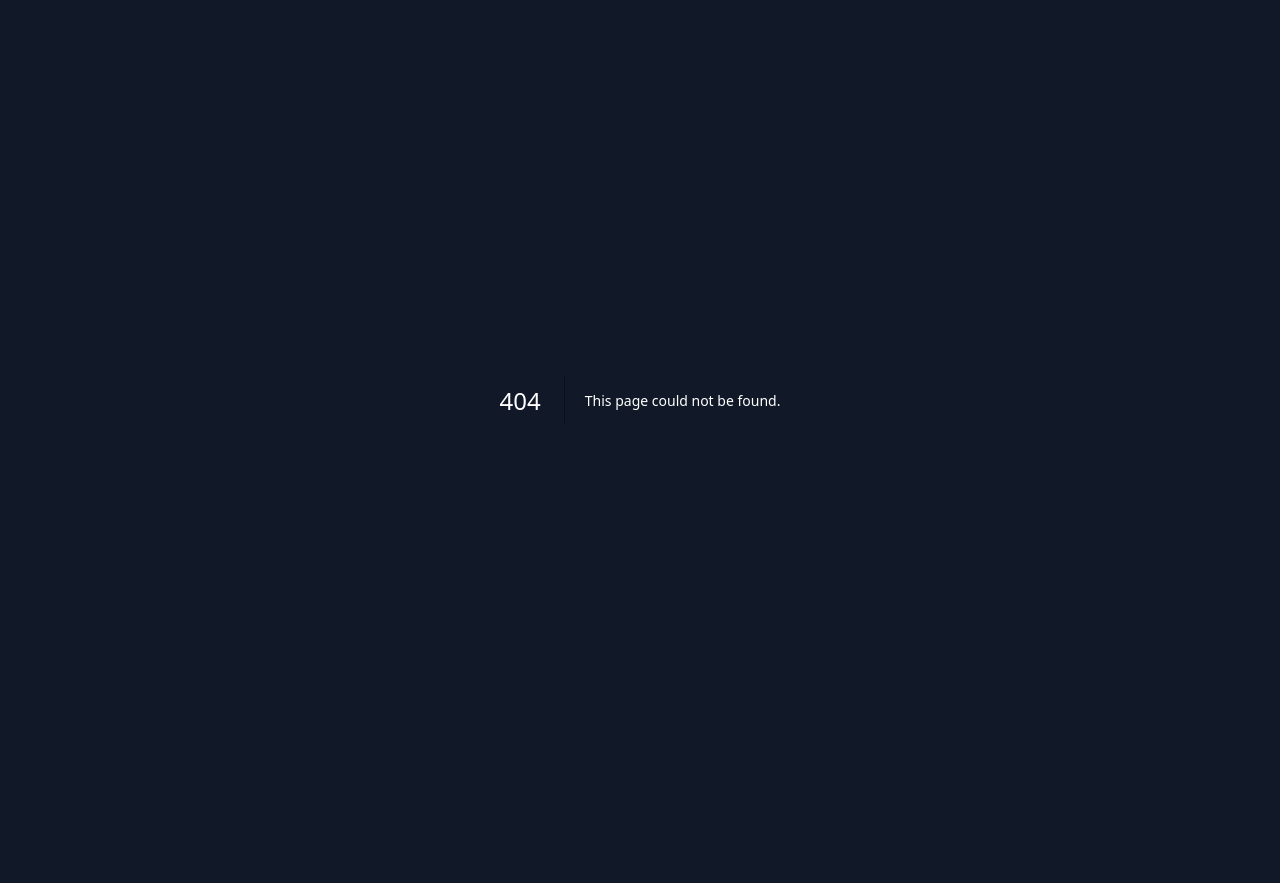
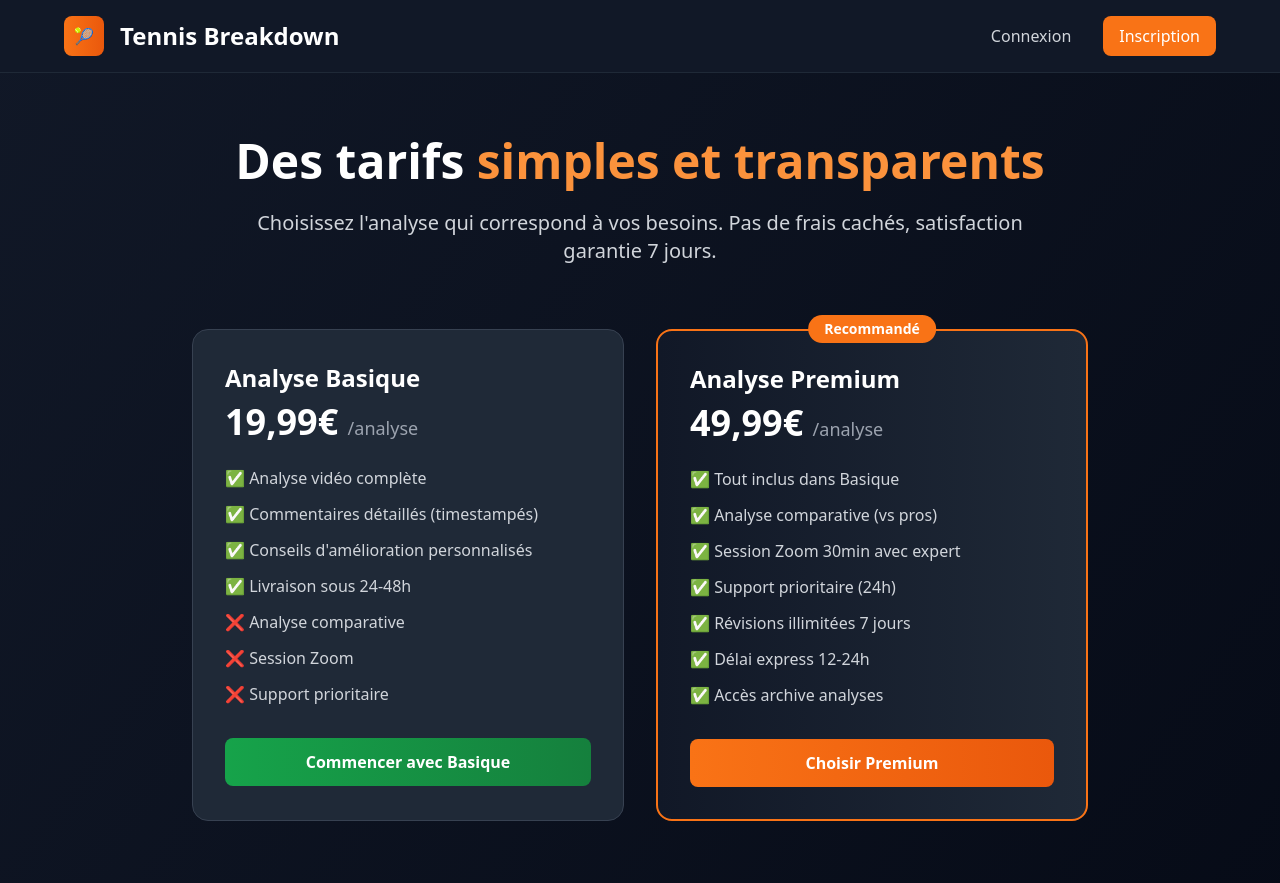
Before and after one commit to sarfaoui4/breakdown-tennis-for-openclaw, a Next.js app: page /pricing in a window 1280 px wide. Before the commit this address had no page. Shown: the top 883 px of the page. Before the commit the page ends 800 px from the top, so only its background shows below. Built offline with nearby package versions, Linux system fonts and the light colour scheme.

Commit message:
feat: add pricing page with basic/premium plans

```diff
--- /dev/null
+++ b/app/pricing/page.tsx
@@ -0,0 +1,150 @@
+'use client'
+
+import { useState } from 'react'
+import { toast, Toaster } from 'sonner'
+
+export default function PricingPage() {
+  const [selectedPlan, setSelectedPlan] = useState<'basic' | 'premium' | null>(null)
+
+  const handleChoosePlan = async (plan: 'basic' | 'premium') => {
+    setSelectedPlan(plan)
+    // Rediriger vers l'inscription avec le plan en paramètre
+    window.location.href = `/auth/register?plan=${plan}`
+  }
+
+  return (
+    <div className="min-h-screen bg-gradient-to-br from-gray-900 to-gray-950 text-white">
+      <Toaster position="top-center" richColors />
+
+      {/* Navigation */}
+      <nav className="bg-gray-900 border-b border-gray-800 px-6 py-4">
+        <div className="max-w-6xl mx-auto flex items-center justify-between">
+          <div className="flex items-center gap-4">
+            <div className="bg-gradient-to-r from-orange-500 to-orange-600 w-10 h-10 rounded-lg flex items-center justify-center">
+              <span className="font-bold">🎾</span>
+            </div>
+            <h1 className="text-2xl font-bold">Tennis Breakdown</h1>
+          </div>
+          <div className="flex gap-4">
+            <a href="/auth/login" className="px-4 py-2 text-gray-300 hover:text-white transition-colors">
+              Connexion
+            </a>
+            <a href="/auth/register" className="px-4 py-2 bg-orange-500 text-white hover:bg-orange-600 rounded-lg font-medium transition-colors">
+              Inscription
+            </a>
+          </div>
+        </div>
+      </nav>
+
+      {/* Main */}
+      <main className="max-w-6xl mx-auto px-6 py-16">
+        <div className="text-center mb-16">
+          <h1 className="text-5xl font-bold mb-6">
+            Des tarifs <span className="text-orange-400">simples et transparents</span>
+          </h1>
+          <p className="text-xl text-gray-300 max-w-3xl mx-auto">
+            Choisissez l'analyse qui correspond à vos besoins. Pas de frais cachés, satisfaction garantie 7 jours.
+          </p>
+        </div>
+
+        {/* Pricing Cards */}
+        <div className="grid grid-cols-1 md:grid-cols-2 gap-8 max-w-4xl mx-auto">
+          {/* Basic Plan */}
+          <div className="bg-gray-800 border border-gray-700 rounded-2xl p-8">
+            <h3 className="text-2xl font-bold mb-2">Analyse Basique</h3>
+            <div className="text-4xl font-bold mb-6">
+              19,99€ <span className="text-lg font-normal text-gray-400">/analyse</span>
+            </div>
+            <ul className="space-y-3 text-gray-300 mb-8">
+              <li>✅ Analyse vidéo complète</li>
+              <li>✅ Commentaires détaillés (timestampés)</li>
+              <li>✅ Conseils d'amélioration personnalisés</li>
+              <li>✅ Livraison sous 24-48h</li>
+              <li>❌ Analyse comparative</li>
+              <li>❌ Session Zoom</li>
+              <li>❌ Support prioritaire</li>
+            </ul>
+            <button
+              onClick={() => handleChoosePlan('basic')}
+              className="w-full py-3 bg-gradient-to-r from-green-600 to-green-700 hover:from-green-700 hover:to-green-800 rounded-lg font-semibold transition-all"
+            >
+              Commencer avec Basique
+            </button>
+          </div>
+
+          {/* Premium Plan */}
+          <div className="bg-gradient-to-r from-gray-900 to-gray-800 border-2 border-orange-500 rounded-2xl p-8 relative">
+            <div className="absolute -top-4 left-1/2 transform -translate-x-1/2 px-4 py-1 bg-orange-500 rounded-full text-sm font-bold">
+              Recommandé
+            </div>
+            <h3 className="text-2xl font-bold mb-2">Analyse Premium</h3>
+            <div className="text-4xl font-bold mb-6">
+              49,99€ <span className="text-lg font-normal text-gray-400">/analyse</span>
+            </div>
+            <ul className="space-y-3 text-gray-300 mb-8">
+              <li>✅ Tout inclus dans Basique</li>
+              <li>✅ Analyse comparative (vs pros)</li>
+              <li>✅ Session Zoom 30min avec expert</li>
+              <li>✅ Support prioritaire (24h)</li>
+              <li>✅ Révisions illimitées 7 jours</li>
+              <li>✅ Délai express 12-24h</li>
+              <li>✅ Accès archive analyses</li>
+            </ul>
+            <button
+              onClick={() => handleChoosePlan('premium')}
+              className="w-full py-3 bg-gradient-to-r from-orange-500 to-orange-600 hover:from-orange-600 hover:to-orange-700 rounded-lg font-semibold transition-all"
+            >
+              Choisir Premium
+            </button>
+          </div>
+        </div>
+
+        {/* Guarantee & FAQ */}
+        <div className="mt-16 max-w-3xl mx-auto">
+          <div className="bg-gray-800 border border-gray-700 rounded-2xl p-8 mb-8">
+            <h2 className="text-2xl font-bold mb-4 text-center">Notre garantie</h2>
+            <p className="text-gray-300 text-center">
+              Si vous n'êtes pas satisfait de l'analyse, nous vous remboursons intégralement sous 7 jours.
+              Aucune question posée.
+            </p>
+          </div>
+
+          <h2 className="text-2xl font-bold mb-6">Questions fréquentes</h2>
+          <div className="space-y-4">
+            <div className="bg-gray-800 border border-gray-700 rounded-xl p-6">
+              <h3 className="font-bold text-lg mb-2">Comment ça fonctionne ?</h3>
+              <p className="text-gray-300">
+                1. Vous commandez une analyse et uploadez votre vidéo.<br/>
+                2. Notre expert tennis analyse chaque point.<br/>
+                3. Vous recevez une vidéo commentée + PDF détaillé sous 24-48h.
+              </p>
+            </div>
+            <div className="bg-gray-800 border border-gray-700 rounded-xl p-6">
+              <h3 className="font-bold text-lg mb-2">Quels formats de vidéo acceptez-vous ?</h3>
+              <p className="text-gray-300">
+                MP4, MOV, AVI. Jusqu'à 2GB. Idéalement 720p minimum, 1 heure max.
+              </p>
+            </div>
+            <div className="bg-gray-800 border border-gray-700 rounded-xl p-6">
+              <h3 className="font-bold text-lg mb-2">Puis-je modifier mon analyse après réception ?</h3>
+              <p className="text-gray-300">
+                Oui, avec le plan Premium vous avez 7 jours pour demander des révisions (illimitées).
+                Avec le plan Basic, une révision gratuite incluse.
+              </p>
+            </div>
+          </div>
+        </div>
+      </main>
+
+      {/* Footer */}
+      <footer className="border-t border-gray-800 mt-16 py-8">
+        <div className="max-w-6xl mx-auto px-6 text-center text-gray-500 text-sm">
+          <p>© 2025 Tennis Breakdown. Tous droits réservés.</p>
+          <p className="mt-2">
+            <a href="/privacy" className="hover:text-white transition-colors">Politique de confidentialité</a>
+          </p>
+        </div>
+      </footer>
+    </div>
+  )
+}
```
